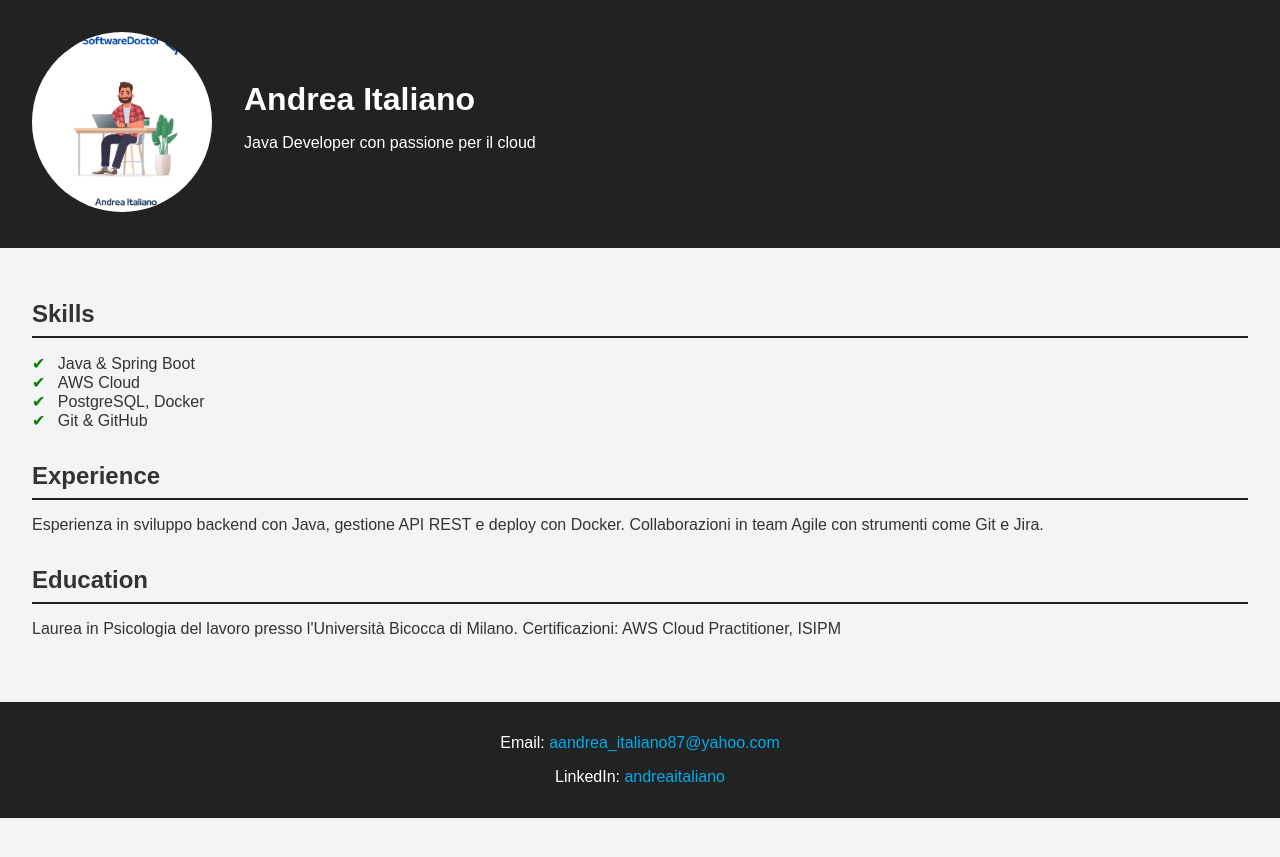
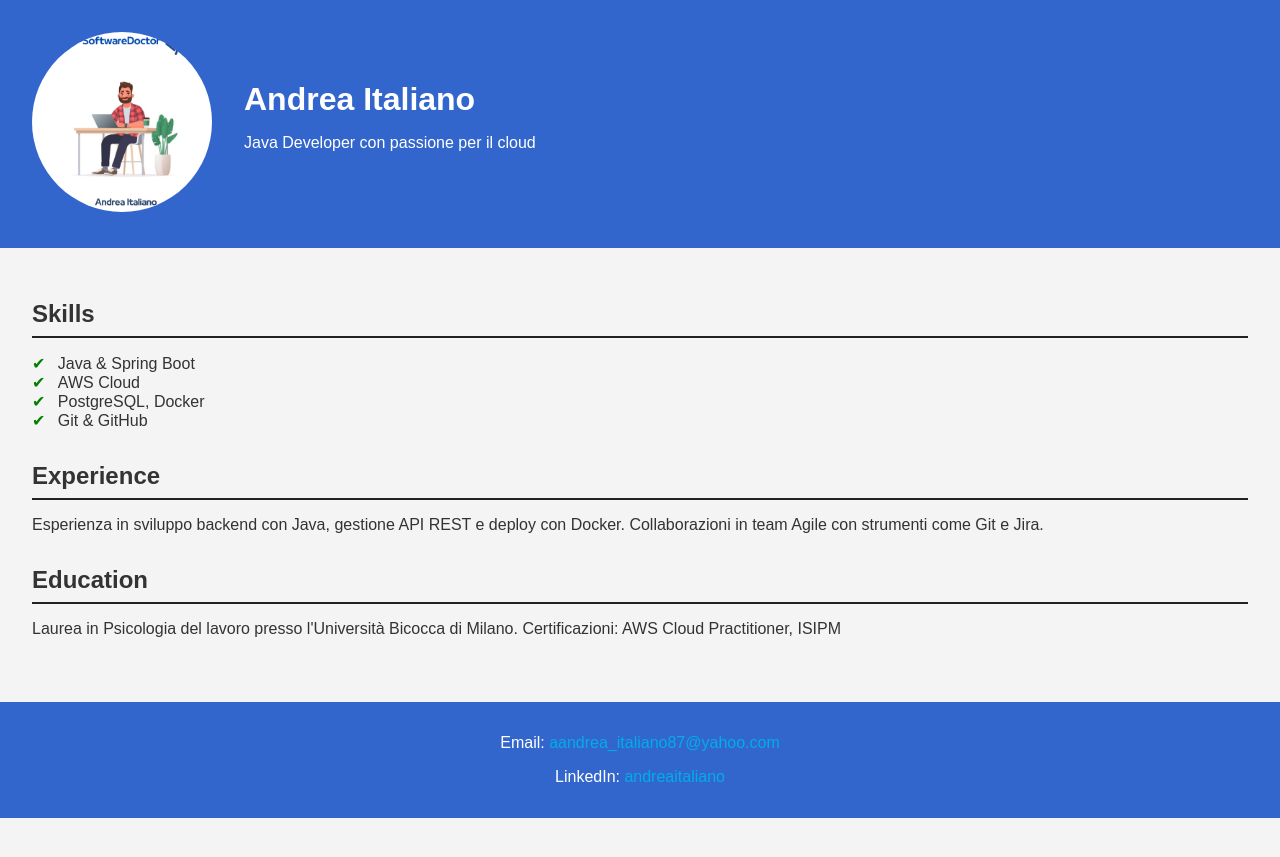
Before and after one commit to SoftwareDoctor/andreaitaliano, a Jekyll site: the page index.html, which Jekyll copies as it is, in a window 1280 px wide. Shown: the top 857 px of the page. Built offline with Jekyll 4.4.1, drawn with Linux system fonts in a browser that asks for light colours.

Commit message:
Update style.css

```diff
--- a/assets/css/style.css
+++ b/assets/css/style.css
@@ -9,14 +9,14 @@ body {
 .intro-section {
   display: flex;
   align-items: center;
-  background-color: #222;
+  background-color: #3366CC;
   color: #fff;
   padding: 2rem;
 }
 
 .profile-image img {
   width: 180px;
-  height: 180;
+  height: 180px;
   border-radius: 80%;
   margin-right: 2rem;
 }
@@ -52,7 +52,7 @@ h2 {
 }
 
 .footer {
-  background-color: #222;
+  background-color: #3366CC;
   color: #fff;
   text-align: center;
   padding: 1rem;
```
